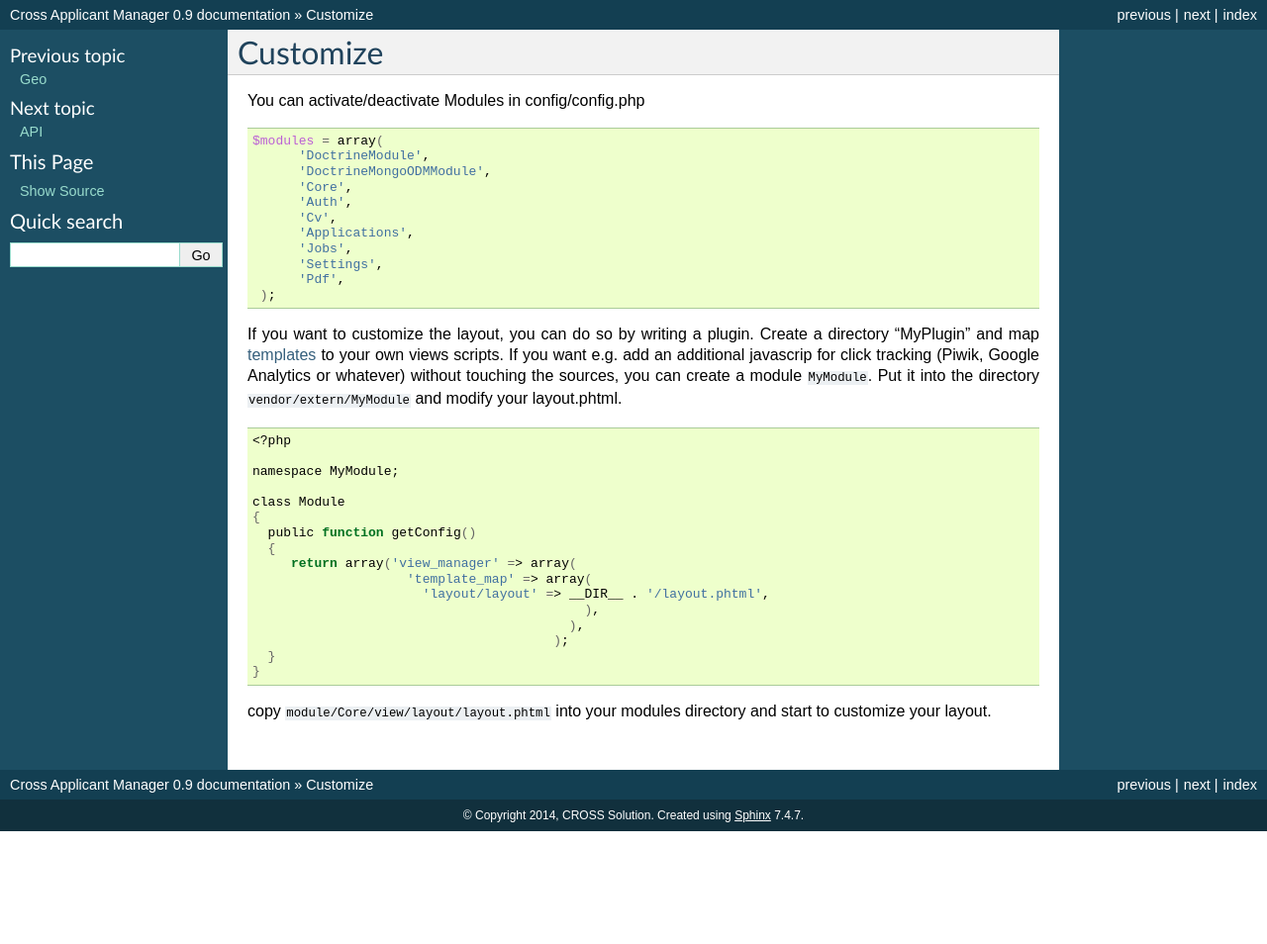
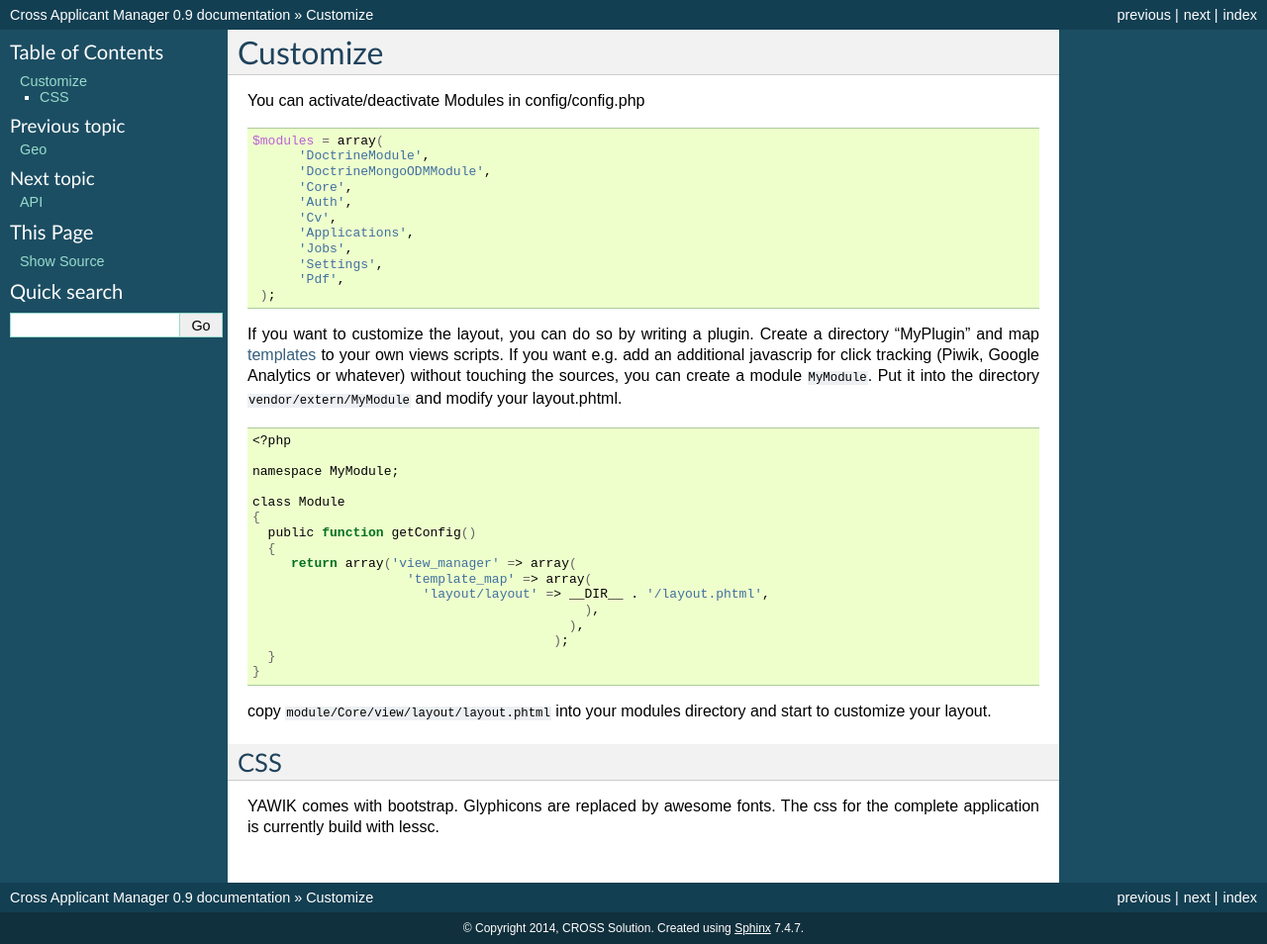
Before and after one commit to cross-solution/YawikDocs, a Sphinx documentation site: the page built from source/customize.rst, in a window 1280 px wide. Shown: the whole page at 99% size. Built offline with Sphinx 7.4.7, drawn with Linux system fonts in a browser that asks for light colours; before the commit the page ends 900 px from its top, so only the background shows below that.

```diff
--- a/source/customize.rst
+++ b/source/customize.rst
@@ -46,3 +46,10 @@
 
 
 copy ``module/Core/view/layout/layout.phtml`` into your modules directory and start to customize your layout.
+
+
+CSS
+---
+
+YAWIK comes with bootstrap. Glyphicons are replaced by awesome fonts. The css for the complete application
+is currently build with lessc.
--- a/source/index.rst
+++ b/source/index.rst
@@ -1,9 +1,9 @@
-.. CrossApplicantManager documentation master file, created by
+.. YAWIK documentation master file, created by
    sphinx-quickstart on Tue Jan  7 20:47:11 2014.
    You can adapt this file completely to your liking, but it should at least
    contain the root `toctree` directive.
 
-Cross Applicant Manager's documentation!
+YAWIK documentation!
 ========================================
 
 Contents:
--- a/source/installation.rst
+++ b/source/installation.rst
@@ -39,6 +39,12 @@
 ``*. development.php`` exist, then these configurations are processed.
 
 At the and ``*.local.php`` files are processed.
+
+Modules are coming with there own ``config`` directory. Configuration files of
+modules can be named ``*.config.php``. This allows you to split configurations
+into sections. E.g. a router.config.php file sould contain an assoziative
+array defining routing specific things.
+
 
 Database
 ^^^^^^^^
```
